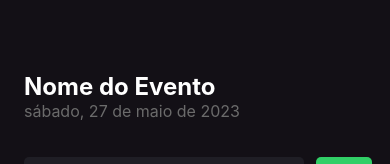
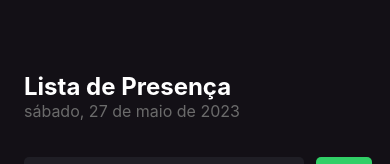
Before and after one commit to KamilaMattos/React-Native-Lista-de-Presenca, a React Native app: screen / in a window 390 px wide. Shown: the top 164 px of the page. Built offline with nearby package versions, Linux system fonts and the light colour scheme.

Commit message:
feature: adjusting title home

```diff
--- a/src/screens/Home/index.tsx
+++ b/src/screens/Home/index.tsx
@@ -47,7 +47,7 @@ export function Home() {
 
   return (
     <View style={styles.container}>
-      <Text style={styles.eventName}>Nome do Evento</Text>
+      <Text style={styles.eventName}>Lista de Presença</Text>
       <Text style={styles.eventDate}>{formatDate()}</Text>
 
       <View style={styles.form}>
```
